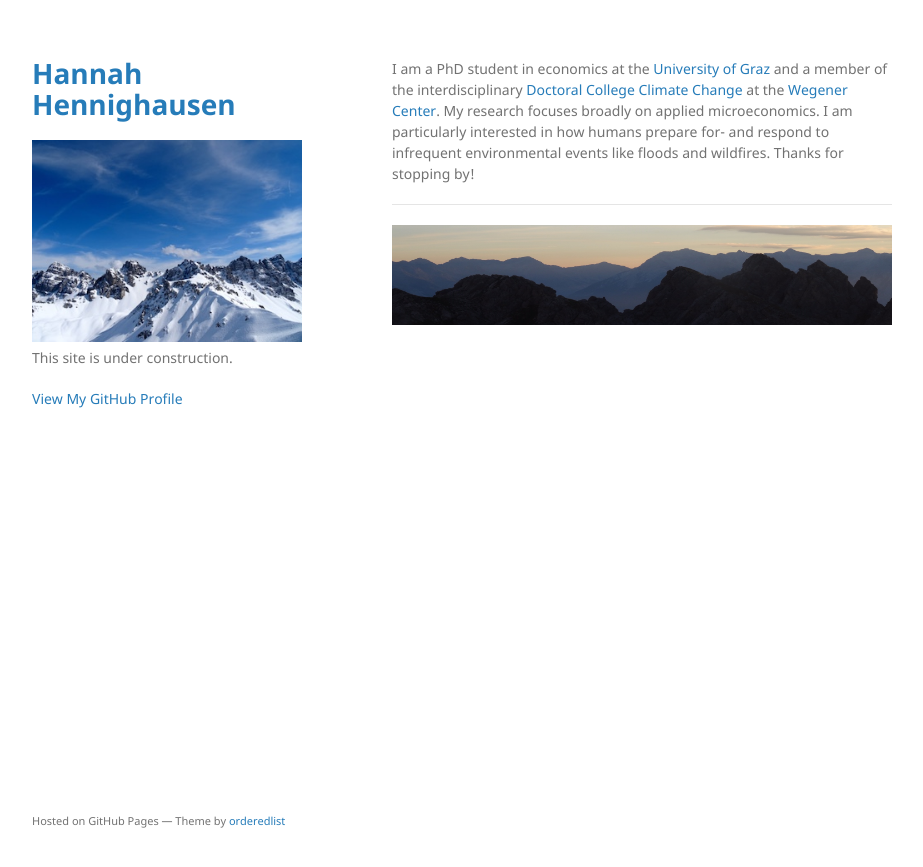
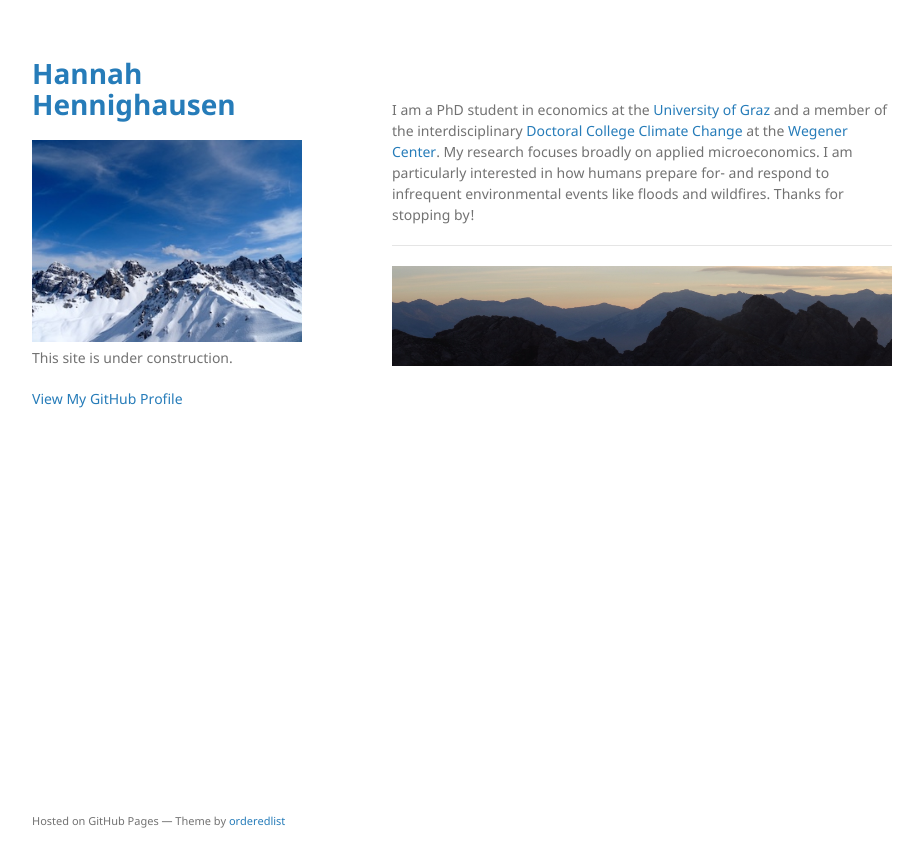
Before and after one commit to hannahhennighausen/hannahhennighausen.github.io, a Jekyll site: the page built from index.md, in a window 1280 px wide. Shown: the top 867 px of the page, without its empty margins (178-1101 px from the left). Built offline with Jekyll 4.4.1, drawn with Linux system fonts in a browser that asks for light colours.

Commit message:
Update index.md

```diff
--- a/index.md
+++ b/index.md
@@ -1,6 +1,12 @@
 ---
 layout: default
 ---
+
+&nbsp;
+&nbsp;
+&nbsp;
+&nbsp;
+&nbsp;
 
 I am a PhD student in economics at the [University of Graz](https://volkswirtschaftslehre.uni-graz.at/en/) and a member of the interdisciplinary [Doctoral College Climate Change](https://dk-climate-change.uni-graz.at/en/) at the [Wegener Center](https://wegcenter.uni-graz.at/en/). My research focuses broadly on applied microeconomics. I am particularly interested in how humans prepare for- and respond to infrequent environmental events like floods and wildfires. Thanks for stopping by!
 
```
